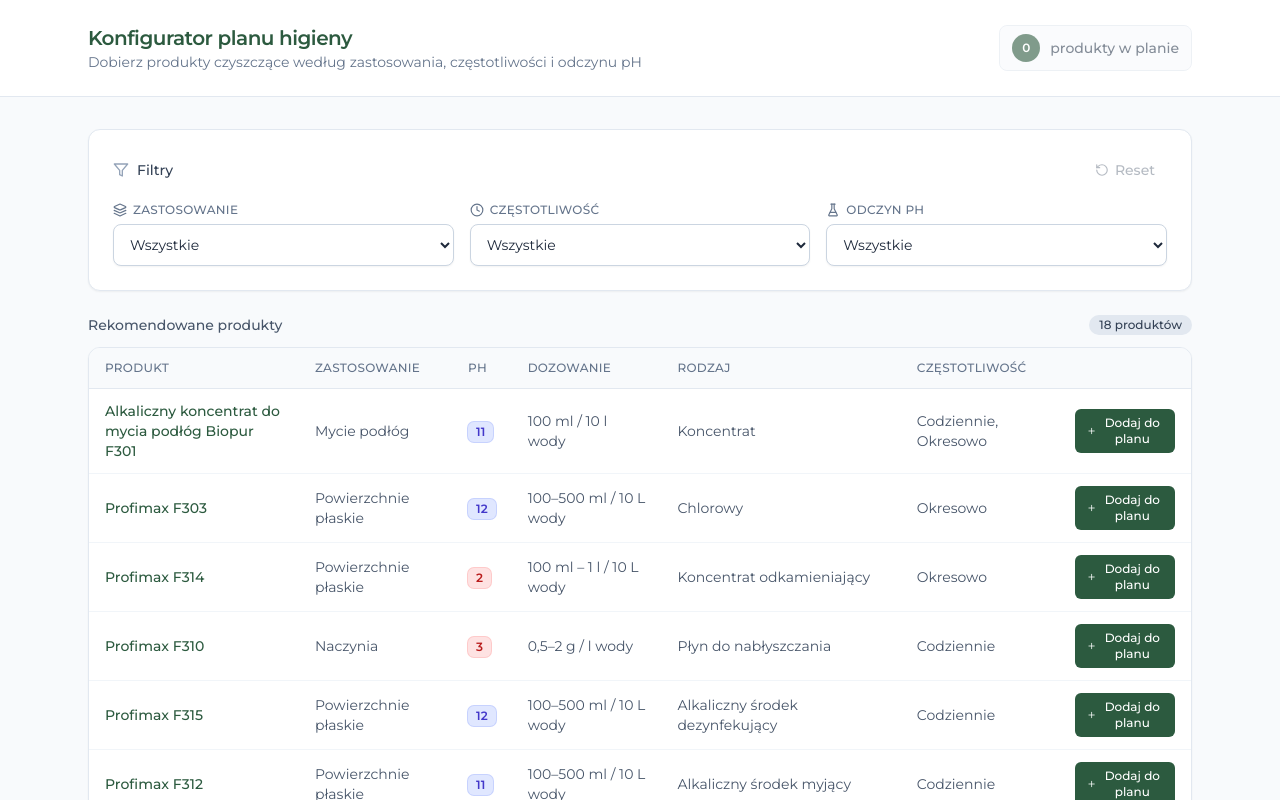
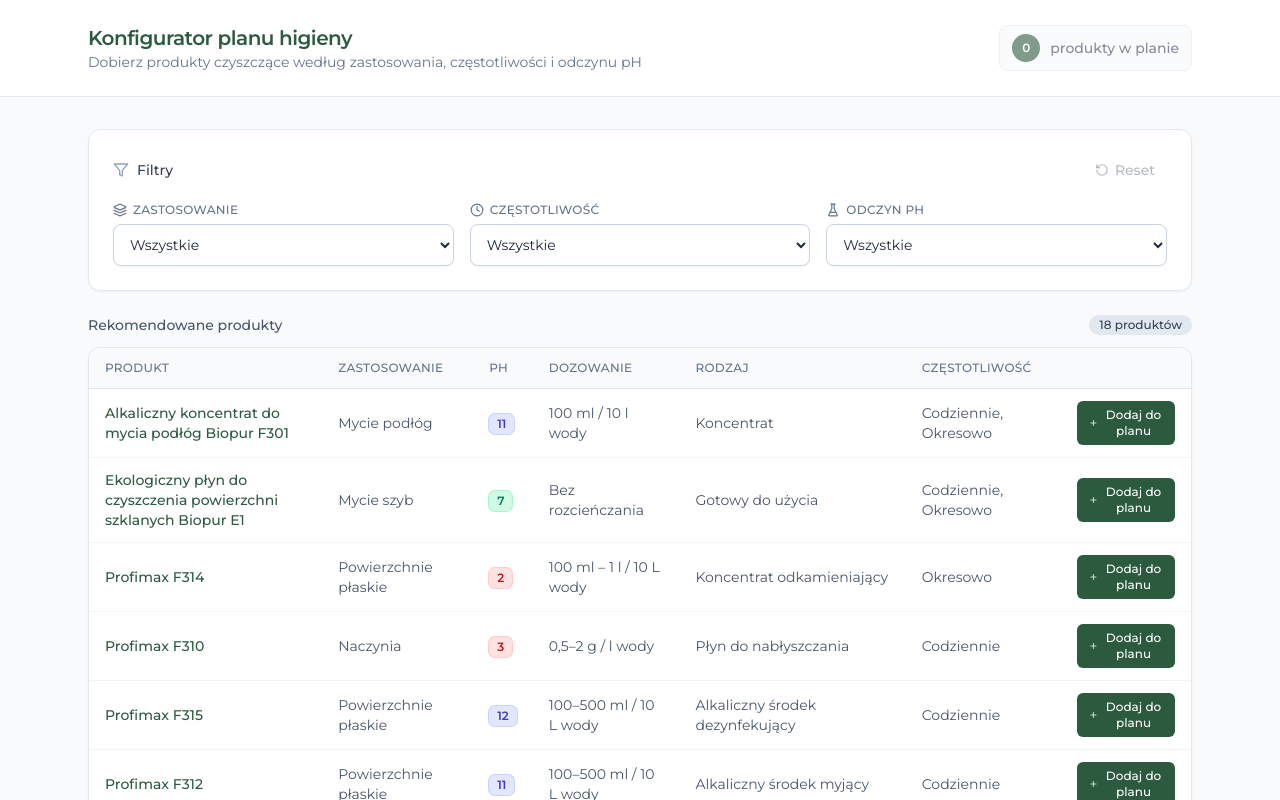
Before and after one commit to alicja06/Plan-Higieny, a React (Vite) app: page / in a window 1280 px wide. Shown: the top 800 px of the page. Built offline with nearby package versions, Linux system fonts and the light colour scheme.

Commit message:
modified:   src/data/products.ts

```diff
--- a/src/data/products.ts
+++ b/src/data/products.ts
@@ -24,16 +24,16 @@ export const products: Product[] = [
     dosage: '100 ml / 10 l wody',
   },
   {
-    name: 'Profimax F303',
-    type: 'Chlorowy',
-    description: 'Chlorowy środek myjąco-dezynfekujący do mycia i dezynfekcji powierzchni płaskich',
-    ph: 12,
-    phLabel: '12',
-    application: 'Powierzchnie płaskie',
-    frequency: ['Okresowo'],
+    name: 'Ekologiczny płyn do czyszczenia powierzchni szklanych Biopur E1',
+    type: 'Gotowy do użycia',
+    description: 'Alkoholowy płyn do codziennego mycia powierzchni szklanych na bazie naturalnych składników',
+    ph: 7,
+    phLabel: '7',
+    application: 'Mycie szyb',
+    frequency: ['Codziennie', 'Okresowo'],
     usage:
-      'Przygotuj roztwór: do mycia bieżącego: 1–2% (100–200 ml na 10 l wody); do mycia i dezynfekcji powierzchni: 1–5% (100–500 ml na 10 l wody). Umyj powierzchnię przygotowanym roztworem, a następnie dokładnie spłucz czystą wodą. W przypadku silniejszych zabrudzeń zalecamy powtórzenie czynności.',
-    dosage: '100–500 ml / 10 L wody',
+      'Spryskaj czystą ścierkę płynem. Wyczyść powierzchnię i wytrzyj ją do sucha. W przypadku silniejszych zabrudzeń powtórz czynność. ',
+    dosage: 'Bez rozcieńczania',
   },
   {
     name: 'Profimax F314',
```
